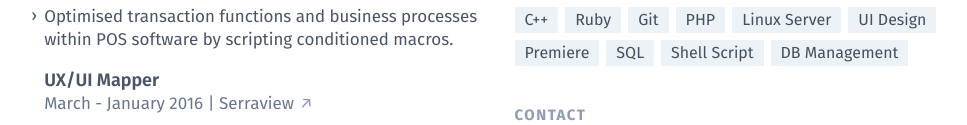
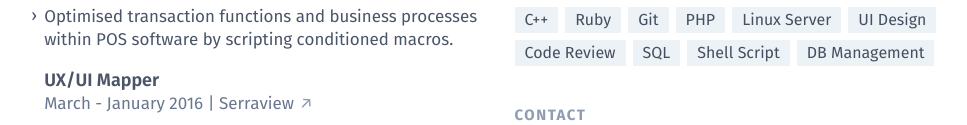
Before and after one commit to RowanFeely/RowanFeely.github.io, a plain HTML site: page index.html in a window 1280 px wide. Shown: the part 1044-1169 px from the top of the page, without its empty margins (143-1110 px from the left). Drawn offline with Linux system fonts and the light colour scheme.

Commit message:
skills section changes

```diff
--- a/index.html
+++ b/index.html
@@ -349,7 +349,7 @@
                   UI Design
                 </li>
                 <li class="px-2.5 mr-1.6 mb-1.6 text-base text-gray-750 print:bg-white print:border-inset bg-gray-200">
-                  Premiere
+                  Code Review
                 </li>
                 <li class="px-2.5 mr-1.6 mb-1.6 text-base text-gray-750 print:bg-white print:border-inset bg-gray-200">
                   SQL
```
